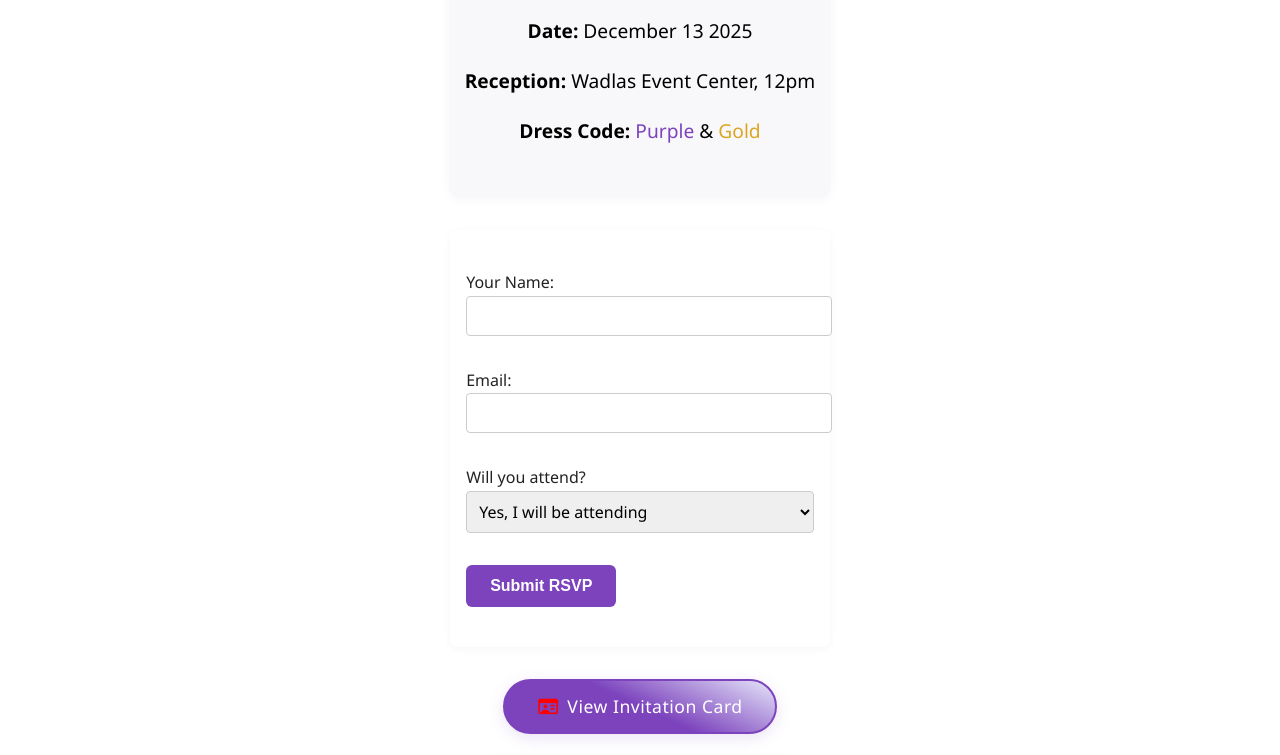
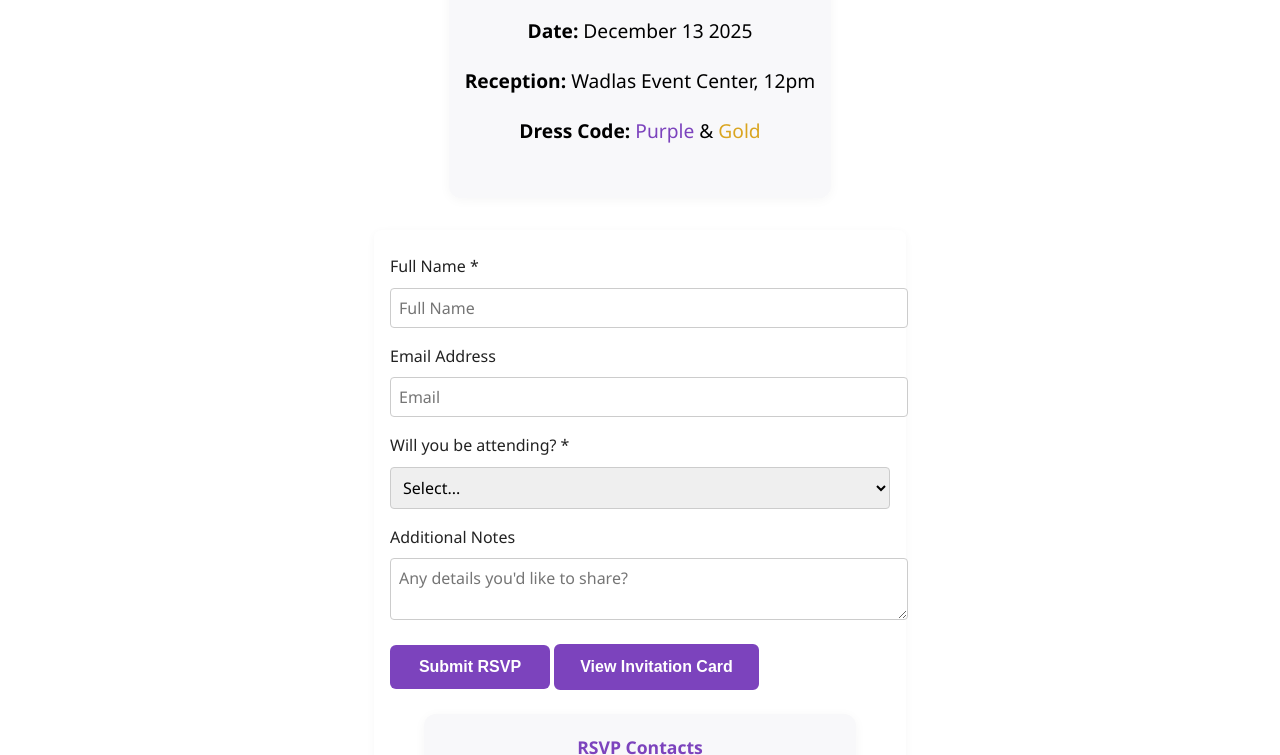
Before and after one commit to Sammy2805/Destined-25, a plain HTML site: page invitation.html in a window 1280 px wide. Shown: the part 152-907 px from the top of the page. Drawn offline with Linux system fonts and the light colour scheme.

Commit message:
worked on the netlify form

```diff
--- a/invitation.html
+++ b/invitation.html
@@ -57,28 +57,27 @@
     <p style="font-size: 1.2rem; color: black;"><strong>Dress Code: </strong><span style="color: #7c43bd;">Purple</span> & <span style="color: goldenrod">Gold</span> </p>
       </div>
       <form class="rsvp-form redesigned-card" aria-label="RSVP Form" autocomplete="off" style="max-width: 500px; margin-bottom: 2rem;">
-        <form name="rsvp" method="POST" data-netlify="true" style="max-width: 500px; margin-bottom: 2rem;">
-          <p>
-            <label>Your Name: <input type="text" name="name" required></label>
+        <form name="rsvp" method="POST" data-netlify="true" netlify-honeypot="bot-field" style="max-width: 500px; margin-bottom: 2rem;">
+          <input type="hidden" name="form-name" value="rsvp" />
+          <p hidden>
+            <label>Don’t fill this out if you’re human: <input name="bot-field" /></label>
           </p>
-          <p>
-            <label>Email: <input type="email" name="email" required></label>
-          </p>
-          <p>
-            <label>Will you attend?
-              <select name="attendance" required>
-                <option value="Yes">Yes, I will be attending</option>
-                <option value="No">Yes, I will join the stream</option>
-              </select>
-            </label>
-          </p>
-          <p>
-            <button type="submit">Submit RSVP</button>
-          </p>
-        </form>
-  <button type="button" class="btnhover redesigned-btn" id="more-info-btn" style="min-width:180px; min-height:48px; font-size:1.1rem; padding:0.85rem 2rem; border-radius:30px; border: 2px solid #7c43bd; background: linear-gradient(25deg, #7c43bd, #7c43bd, lavender); color: white; box-shadow: 0 4px 16px rgba(124,67,189,0.15); font-family:'Montserrat', 'Segoe UI', Arial, sans-serif; transition: background 0.3s, color 0.3s, box-shadow 0.3s; cursor:pointer; letter-spacing:0.5px;"> <i class="fa-regular fa-id-card" style="margin-right:8px;"></i>View Invitation Card</button>
-        <div class="rsvp-contacts">
-          <div class="rsvp-contacts-title" style="color:#7c43bd;">RSVP Contacts</div>
+          <label for="rsvp-name">Full Name *</label>
+          <input type="text" id="rsvp-name" name="name" required autocomplete="name" placeholder="Full Name" />
+          <label for="rsvp-email">Email Address</label>
+          <input type="email" id="rsvp-email" name="email" required autocomplete="email" placeholder="Email" />
+          <label for="rsvp-attending">Will you be attending? *</label>
+          <select id="rsvp-attending" name="attending" required>
+            <option value="">Select...</option>
+            <option value="Yes">Yes, I will be attending</option>
+            <option value="No">Yes, I will join the stream</option>
+          </select>
+          <label for="rsvp-notes">Additional Notes</label>
+          <textarea id="rsvp-notes" name="notes" rows="2" placeholder="Any details you'd like to share?"></textarea>
+          <button type="submit" class="btnhover" style="min-width:160px; min-height:44px; font-size:1rem; padding:0.75rem 1.5rem;">Submit RSVP</button>
+          <button type="button" class="btnhover" id="more-info-btn" style="min-width:160px; min-height:44px; font-size:1rem; padding:0.75rem 1.5rem; border: 2px solid #7c43bd;">View Invitation Card</button>
+          <div class="rsvp-contacts">
+            <div class="rsvp-contacts-title" style="color:#7c43bd;">RSVP Contacts</div>
           <ul class="rsvp-contact-list">
             <li><span class="rsvp-contact-name" style="color:#7c43bd;">Jane:</span> <span class="rsvp-contact-number" style="color: #7c43bd;">08102157873 <i class="fa-solid fa-phone" style="color: #7c43bd;"></i> <a href="https://wa.me/2348102157873?text=Hello%20I%20would%20like%20to%20confirm%20my%20attendance!"><i class="fa-brands fa-whatsapp" style="color: #7c43bd;"></i></a></span></li>
             <li><span class="rsvp-contact-name" style="color:#7c43bd;">Sam:</span> <span class="rsvp-contact-number" style="color: #7c43bd;">09034307246 <i class="fa-solid fa-phone" style="color: #7c43bd;"></i> <a href="https://wa.me/2349034307246?text=Hello%20I%20would%20like%20to%20confirm%20my%20attendance!"><i class="fa-brands fa-whatsapp" style="color: #7c43bd;"></i></a></span></li>
--- a/script.js
+++ b/script.js
@@ -37,6 +37,7 @@ document.addEventListener('DOMContentLoaded', function() {
 });
 // Gallery Slideshow Logic
 document.addEventListener('DOMContentLoaded', function() {
+  // Gallery Slideshow Logic
   var slideshowImages = [
     'SD-1.jpg','SD-2.jpg','SD-3.jpg','SD-4.jpg','SD-5.jpg','SD-6.jpg','SD-7.jpg','SD-8.jpg','SD-9.jpg','SD-10.jpg','SD-11.jpg','SD-12.jpg','sd-13.jpg','sd-14.jpg','sd-15.jpg','sd-16.jpg','sd-17.jpg'
   ];
@@ -55,6 +56,17 @@ document.addEventListener('DOMContentLoaded', function() {
     nextBtn.addEventListener('click', function() {
       slideshowIndex = (slideshowIndex + 1) % slideshowImages.length;
       showSlide(slideshowIndex);
+    });
+  }
+
+  // RSVP Netlify Thank You
+  var rsvpForm = document.querySelector('form[name="rsvp"]');
+  if (rsvpForm) {
+    rsvpForm.addEventListener('submit', function(e) {
+      // Let Netlify handle submission, but show thank you immediately
+      setTimeout(function() {
+        rsvpForm.innerHTML = '<div style="text-align:center;padding:2rem 1rem;"><h2 style="color:#7c43bd;">Thank you for your RSVP!</h2><p style="color:#7c43bd;">We have received your response.</p></div>';
+      }, 100);
     });
   }
 });
--- a/style.css
+++ b/style.css
@@ -1,11 +1,3 @@
-/* Stylish hover effect for View Invitation Card button */
-.redesigned-btn:hover {
-  background: linear-gradient(25deg, lavender, #7c43bd, #7c43bd);
-  color: #7c43bd;
-  box-shadow: 0 6px 24px rgba(124,67,189,0.25);
-  border-color: lavender;
-  transform: translateY(-2px) scale(1.04);
-}
 @media (min-width: 900px) {
   .registry-books-section,
   .honeymoon-support-section {
```
